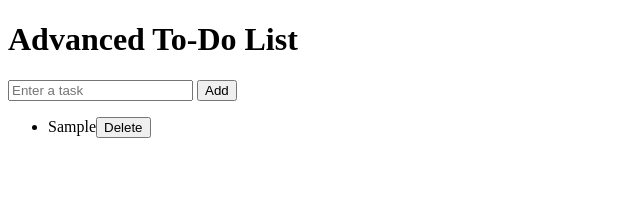
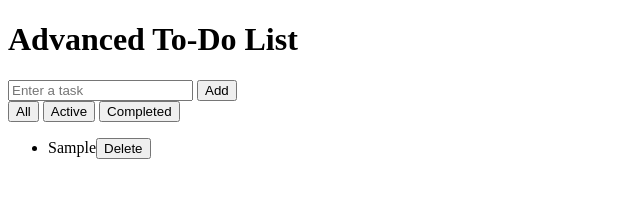
Before and after one commit to 4ashko/todo-main-project, a plain HTML site: page index.html in a window 1280 px wide. Both pictures are taken after typing "Sample" into the empty fields and a click on the button "Add". Shown: the whole page, without its empty margins (0-640 px from the left). Drawn offline with Linux system fonts and the light colour scheme.

Commit message:
Filter tasks added

```diff
--- a/index.html
+++ b/index.html
@@ -9,32 +9,45 @@
     <input type="text" id="taskInput" placeholder="Enter a task">
     <button onclick="addTask()">Add</button>
 
+    <div>
+        <button onclick="setFilter('all')">All</button>
+        <button onclick="setFilter('active')">Active</button>
+        <button onclick="setFilter('completed')">Completed</button>
+    </div>
+
     <ul id="taskList"></ul>
 
     <script>
     // Load tasks from localStorage
     const tasks = JSON.parse(localStorage.getItem("tasks") || "[]");
+    let currentFilter = "all";
+
+    function setFilter(filter) {
+        currentFilter = filter;
+        renderTasks();
+    }
 
     function renderTasks() {
         const list = document.getElementById("taskList");
         list.innerHTML = "";
         tasks.forEach((task, index) => {
+            if (currentFilter === "active" && task.completed) return;
+            if (currentFilter === "completed" && !task.completed) return;
+
             const li = document.createElement("li");
             li.textContent = task.text;
             if (task.completed) li.style.textDecoration = "line-through";
 
-            // Toggle completed
             li.onclick = () => {
                 tasks[index].completed = !tasks[index].completed;
                 saveTasks();
                 renderTasks();
             };
 
-            // Delete button
             const deleteBtn = document.createElement("button");
             deleteBtn.textContent = "Delete";
             deleteBtn.onclick = (e) => {
-                e.stopPropagation(); // prevent toggle
+                e.stopPropagation();
                 tasks.splice(index, 1);
                 saveTasks();
                 renderTasks();
```
